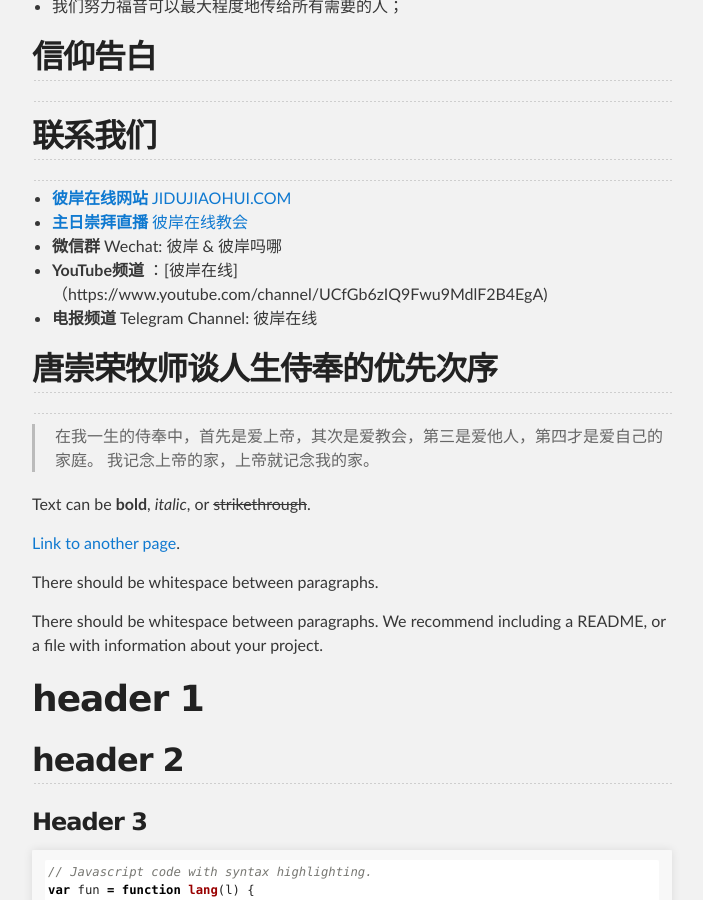
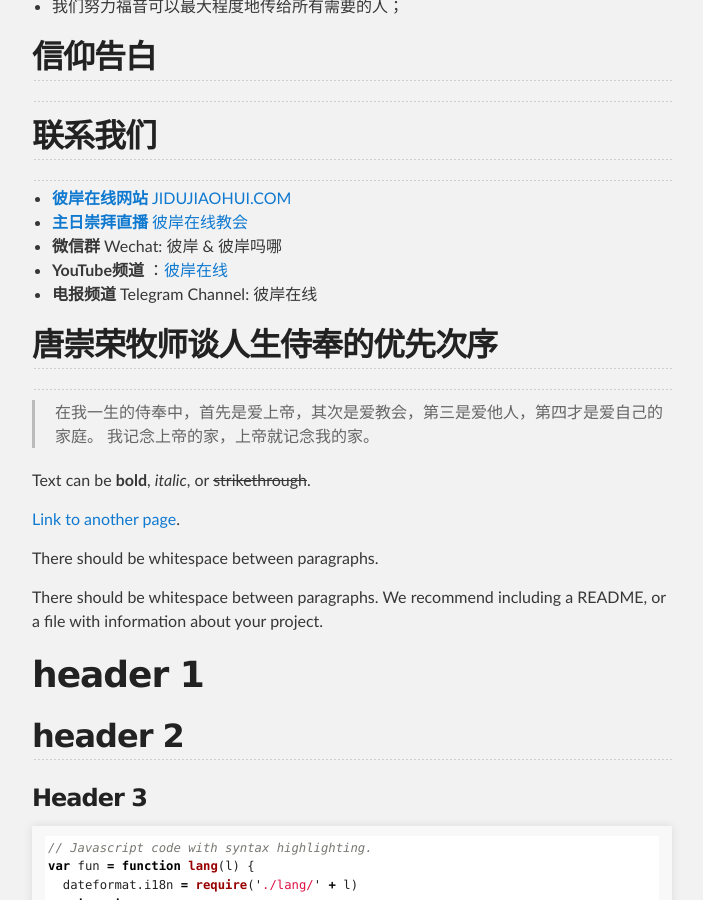
Before and after one commit to simonjob42/simonjob42.github.io, a Jekyll site: the page built from index.md, in a window 1280 px wide and 900 px high, scrolled down 388 px. Shown: the whole window, without its empty margins (288-991 px from the left). Built offline with Jekyll 4.4.1, drawn with Linux system fonts in a browser that asks for light colours; our own code applies the rules of GitHub Pages for plain Markdown files.

Commit message:
Update index.md

```diff
--- a/index.md
+++ b/index.md
@@ -18,7 +18,7 @@ layout: default
 * [**彼岸在线网站** JIDUJIAOHUI.COM](http://www.jidujiaohui.com)
 * [**主日崇拜直播** 彼岸在线教会](http://bian.online.church)
 * **微信群** Wechat: 彼岸 & 彼岸吗哪
-* **YouTube频道** ：[彼岸在线]（https://www.youtube.com/channel/UCfGb6zIQ9Fwu9MdlF2B4EgA)
+* **YouTube频道** ：[彼岸在线](https://www.youtube.com/channel/UCfGb6zIQ9Fwu9MdlF2B4EgA)
 * **电报频道** Telegram Channel: 彼岸在线
 
 
```
